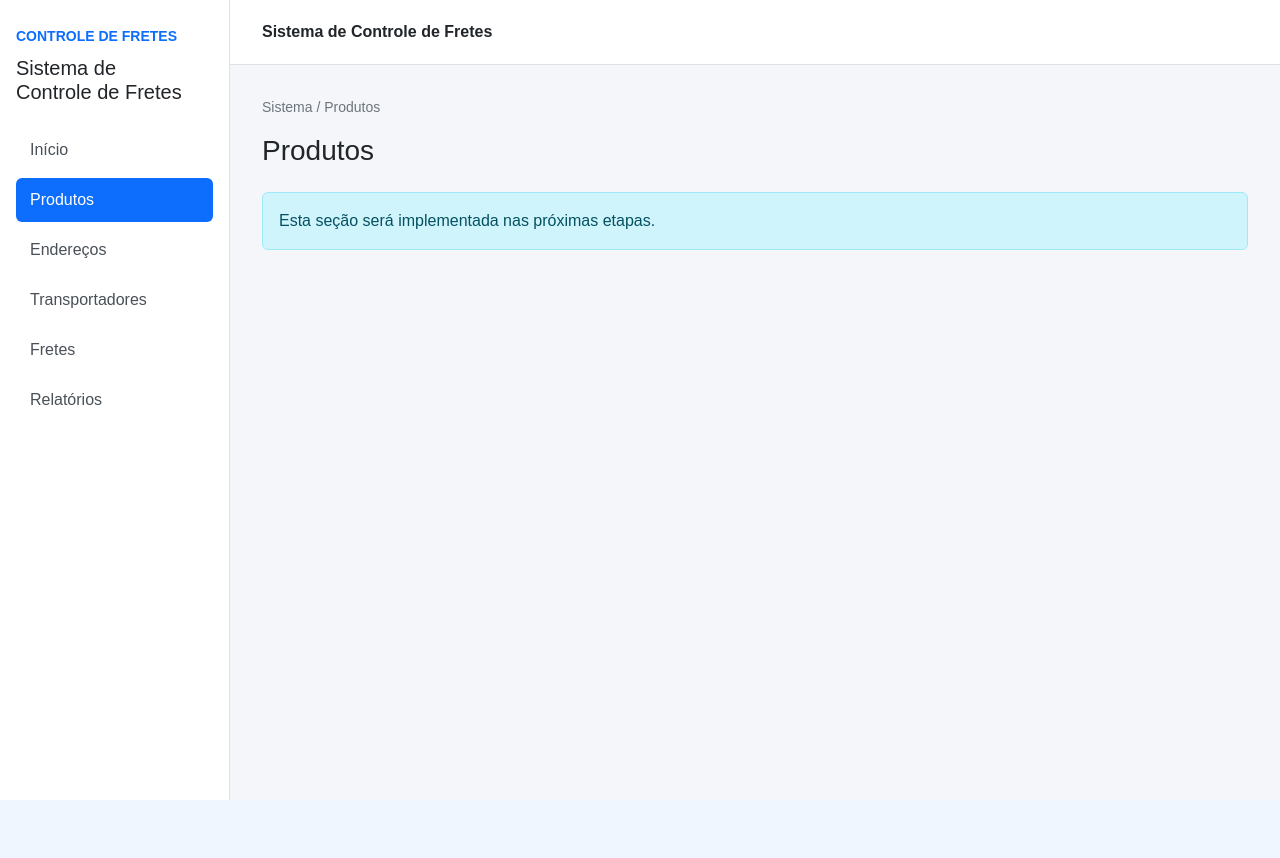
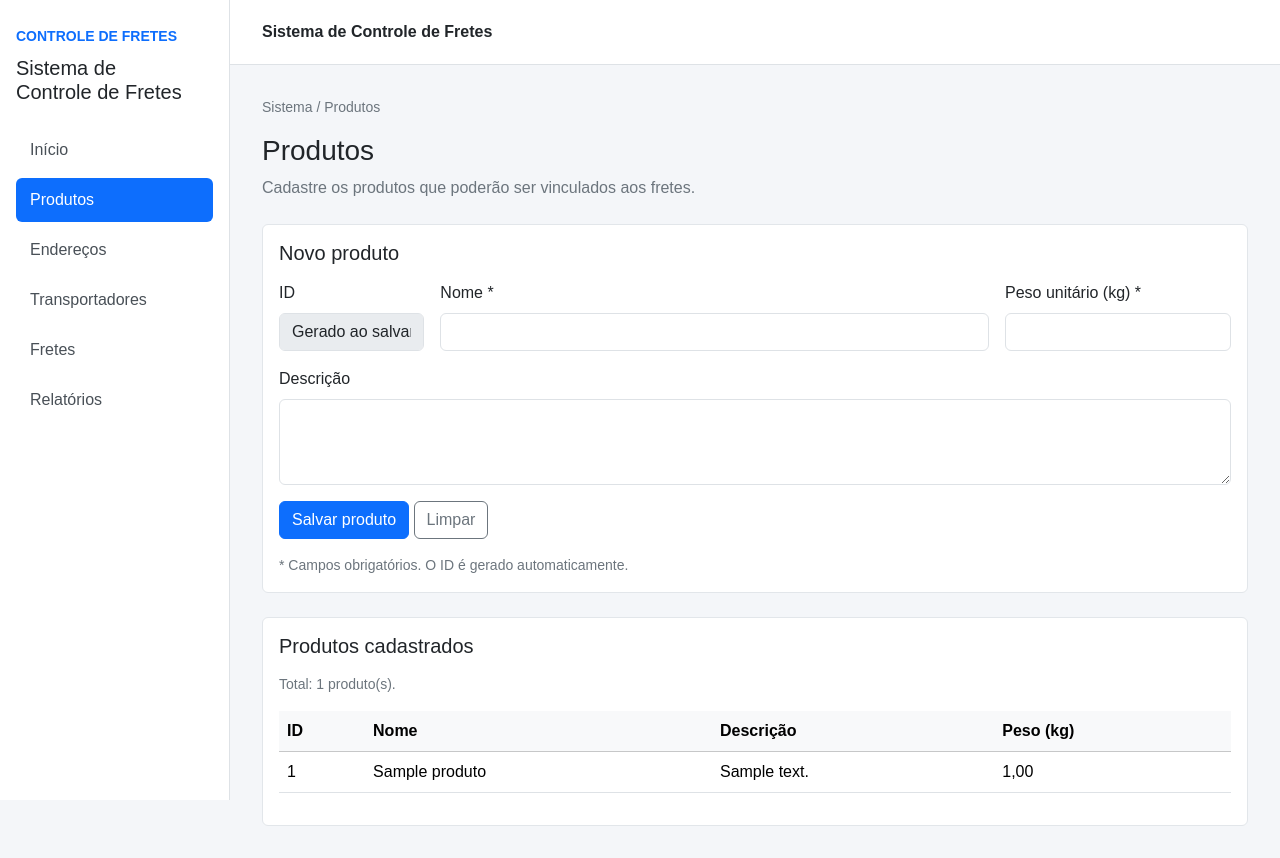
Before and after one commit to ander-del/controle-fretes, a PHP site: page /index.php?pagina=produtos in a window 1280 px wide. Before the commit the page ends 800 px from the top, so only its background shows below. Run offline with PHP 8.4, Linux system fonts and the light colour scheme; tables that the repository leaves empty hold one stand-in row (values such as "Sample post").

Commit message:
Implementa cadastro e listagem de produtos

```diff
--- a/index.php
+++ b/index.php
@@ -121,11 +121,15 @@ $titulo = $paginas[$pagina];
                         Abrir relatórios
                     </a>
                 </div>
-            <?php else: ?>
-                <div class="alert alert-info mt-4">
-                    Esta seção será implementada nas próximas etapas.
-                </div>
-            <?php endif; ?>
+                 <?php elseif ($pagina === 'produtos'): ?>
+
+                    <?php require __DIR__ . '/paginas/produtos.php'; ?>
+
+                 <?php else: ?>
+                        <div class="alert alert-info mt-4">
+                            Esta seção será implementada nas próximas etapas.
+                        </div>
+                 <?php endif; ?>
         </main>
     </div>
 </body>
--- /dev/null
+++ b/paginas/produtos.php
@@ -0,0 +1,168 @@
+<?php
+
+require_once __DIR__ . '/../config/conexao.php';
+
+// Busca os produtos cadastrados no banco.
+$consulta = $pdo->query('SELECT * FROM produtos ORDER BY id DESC');
+$produtos = $consulta->fetchAll();
+?>
+
+<p class="text-secondary">
+    Cadastre os produtos que poderão ser vinculados aos fretes.
+</p>
+
+<?php if (isset($_GET['sucesso'])): ?>
+    <div class="alert alert-success">
+        Produto cadastrado com sucesso!
+    </div>
+<?php endif; ?>
+
+<?php if (isset($_GET['erro'])): ?>
+    <div class="alert alert-danger">
+        Não foi possível cadastrar. Informe um nome de até
+        100 caracteres e um peso válido maior que zero.
+    </div>
+<?php endif; ?>
+
+<section class="card mt-4">
+    <div class="card-body">
+        <h2 class="h5 mb-3">Novo produto</h2>
+
+        <form action="acoes/salvar-produto.php" method="post">
+            <div class="row g-3">
+                <div class="col-md-2">
+                    <label for="id" class="form-label">ID</label>
+                    <input
+                        id="id"
+                        class="form-control"
+                        value="Gerado ao salvar"
+                        disabled
+                    >
+                </div>
+
+                <div class="col-md-7">
+                    <label for="nome" class="form-label">Nome *</label>
+                    <input
+                        type="text"
+                        id="nome"
+                        name="nome"
+                        class="form-control"
+                        maxlength="100"
+                        required
+                    >
+                </div>
+
+                <div class="col-md-3">
+                    <label for="peso" class="form-label">
+                        Peso unitário (kg) *
+                    </label>
+                    <input
+                        type="number"
+                        id="peso"
+                        name="peso"
+                        class="form-control"
+                        min="0.01"
+                        max="99999999.99"
+                        step="0.01"
+                        required
+                    >
+                </div>
+
+                <div class="col-12">
+                    <label for="descricao" class="form-label">
+                        Descrição
+                    </label>
+                    <textarea
+                        id="descricao"
+                        name="descricao"
+                        class="form-control"
+                        rows="3"
+                        maxlength="2000"
+                    ></textarea>
+                </div>
+            </div>
+
+            <div class="mt-3">
+                <button type="submit" class="btn btn-primary">
+                    Salvar produto
+                </button>
+                <button type="reset" class="btn btn-outline-secondary">
+                    Limpar
+                </button>
+            </div>
+
+            <p class="text-secondary small mt-3 mb-0">
+                * Campos obrigatórios. O ID é gerado automaticamente.
+            </p>
+        </form>
+    </div>
+</section>
+<section class="card mt-4">
+    <div class="card-body">
+        <h2 class="h5 mb-3">Produtos cadastrados</h2>
+
+        <p class="text-secondary small">
+            Total: <?php echo count($produtos); ?> produto(s).
+        </p>
+
+        <div class="table-responsive">
+            <table class="table align-middle">
+                <thead class="table-light">
+                    <tr>
+                        <th>ID</th>
+                        <th>Nome</th>
+                        <th>Descrição</th>
+                        <th>Peso (kg)</th>
+                    </tr>
+                </thead>
+
+                <tbody>
+                    <?php if (empty($produtos)): ?>
+                        <tr>
+                            <td colspan="4" class="text-center text-secondary py-4">
+                                Nenhum produto cadastrado.
+                            </td>
+                        </tr>
+                    <?php else: ?>
+                        <?php foreach ($produtos as $produto): ?>
+                            <tr>
+                                <td><?php echo (int) $produto['id']; ?></td>
+
+                                <td>
+                                    <?php
+                                    echo htmlspecialchars(
+                                        $produto['nome'],
+                                        ENT_QUOTES,
+                                        'UTF-8'
+                                    );
+                                    ?>
+                                </td>
+
+                                <td>
+                                    <?php
+                                    echo htmlspecialchars(
+                                        $produto['descricao'] ?? '',
+                                        ENT_QUOTES,
+                                        'UTF-8'
+                                    );
+                                    ?>
+                                </td>
+
+                                <td>
+                                    <?php
+                                    echo number_format(
+                                        (float) $produto['peso'],
+                                        2,
+                                        ',',
+                                        '.'
+                                    );
+                                    ?>
+                                </td>
+                            </tr>
+                        <?php endforeach; ?>
+                    <?php endif; ?>
+                </tbody>
+            </table>
+        </div>
+    </div>
+</section>
```
Also changed, not shown: acoes/salvar-produto.php (added, +52 -0 lines).
